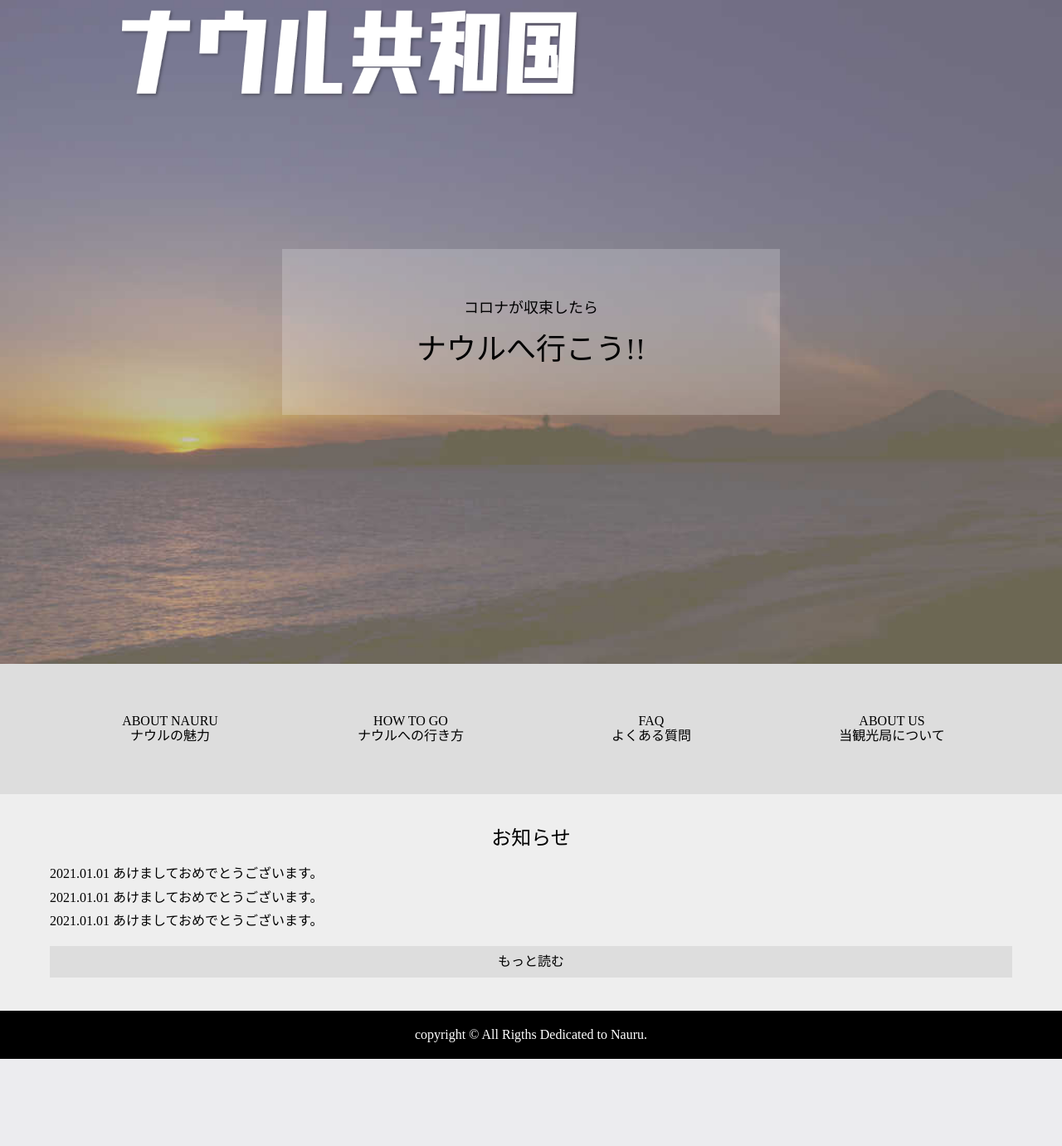
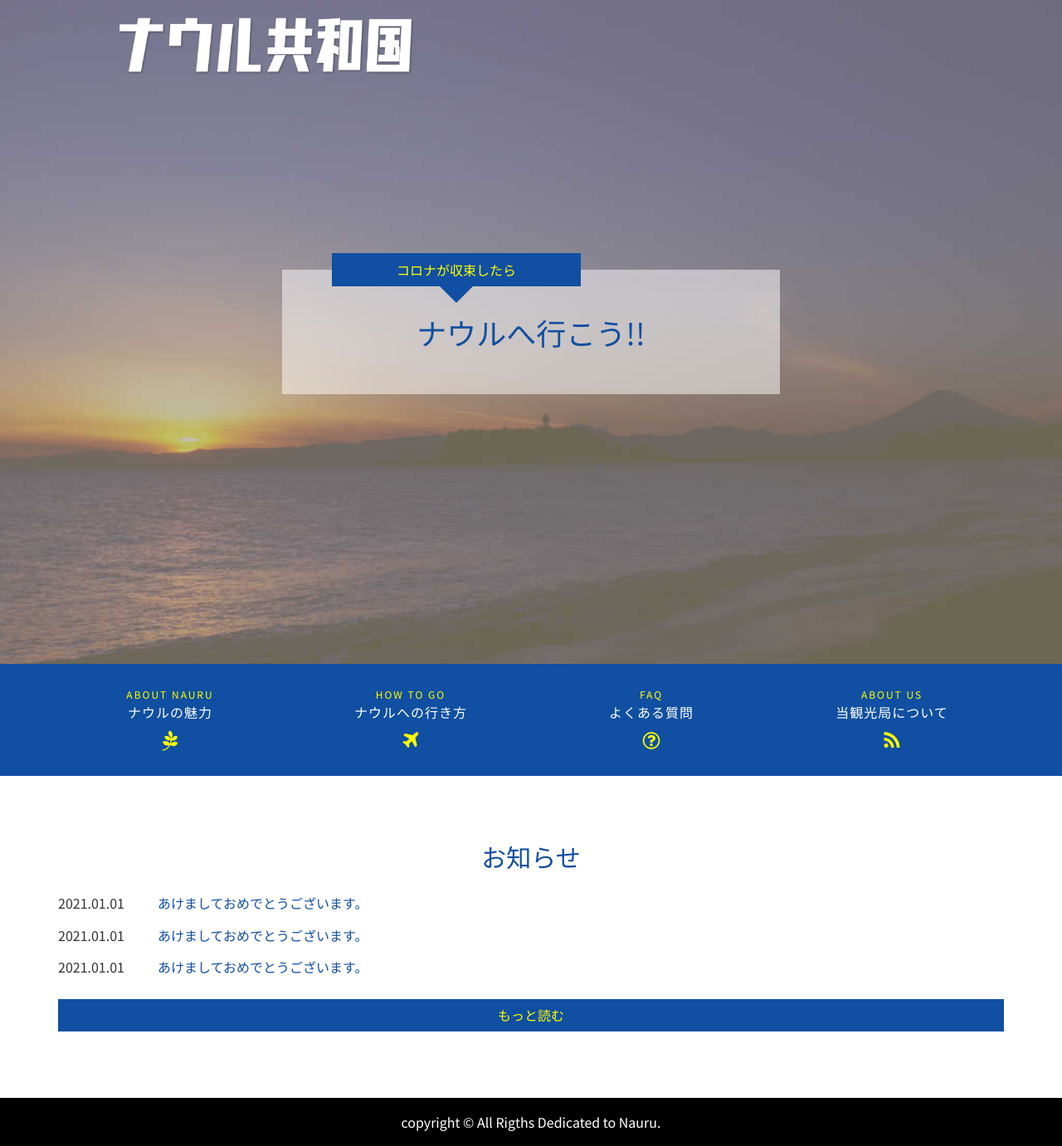
Before and after one commit to ad5jp/nauru, a PHP site: page / in a window 1280 px wide. Shown: the whole page at 83% size. Before the commit the page ends 1276 px from the top, so only its background shows below. Run offline with PHP 8.4, Linux system fonts and the light colour scheme.

Commit message:
お試しデザイン

```diff
--- a/css/home.css
+++ b/css/home.css
@@ -1,15 +1,29 @@
-.home-main {
-  position: relative;
+.home {
+  padding-bottom: 50px;
+}
+
+.home-background {
+  position: fixed;
+  left: 0;
+  top: 0;
+  z-index: -1;
   width: 100%;
   height: 100vh;
   background: url(../images/home/back.jpg);
   background-size: cover;
 }
 
+.home-main {
+  position: relative;
+  width: 100%;
+  height: 100vh;
+}
+
 .home-main-branding {
   position: absolute;
   left: 10%;
-  top: 0;
+  top: 10px;
+  width: 30%;
   padding: 10px;
 }
 
@@ -34,22 +48,42 @@
   bottom: 0;
   width: calc(100% - 20px);
   max-width: 600px;
-  height: 200px;
+  height: 150px;
   margin: auto;
   padding: 40px 0;
   text-align: center;
-  line-height: 50px;
-  background: rgba(255,255,255,0.2);
-  color: #000;
+  line-height: 70px;
+  background: rgba(255,255,255,0.5);
+  color: #104FA1;
   font-size: 36px;
 }
 
-.home-main-tagline small {
-  font-size: 18px;
+.home-main-tagline-baloon {
+  position: absolute;
+  left: 0;
+  right: 30%;
+  top: -20px;
+  width: 50%;
+  height: 40px;
+  margin: auto;
+  text-align: center;
+  line-height: 40px;
+  background: #104FA1;
+  color: #FEFF00;
+  font-size: 16px;
+}
+
+.home-main-tagline-baloon::after {
+  content: "";
+  position: absolute;
+  top: 40px;
+  left: calc(50% - 20px);
+  border: 20px solid transparent;
+  border-top-color: #104FA1;
 }
 
 .home-nav {
-  background: #DDD;
+  background: #104FA1;
 }
 
 .home-nav-list {
@@ -59,9 +93,8 @@
 
 .home-nav-list-item {
   flex-basis: 25%;
-  padding: 60px 10px;
+  padding: 30px 10px;
   text-align: center;
-  background: #DDD;
 }
 
 @media (max-width: 870px) {
@@ -71,26 +104,63 @@
 }
 
 .home-nav-list-item:hover {
-  background: #EEE;
+  background: rgba(255,255,255,0.1);
+}
+
+.home-nav-list-item-subtitle {
+  margin-bottom: 5px;
+  letter-spacing: 2px;
+  color: #FEFF00;
+  font-size: 12px;
+}
+
+.home-nav-list-item-title {
+  margin-bottom: 10px;
+  letter-spacing: 1px;
+  color: #FFF;
+  font-size: 16px;
+}
+
+.home-nav-list-item-icon {
+  color: #FEFF00;
+  font-size: 24px;
 }
 
 .home-topics {
-  padding: 40px 0;
-  background: #EEE;
+  width: calc(100% - 20px);
+  max-width: 1200px;
+  margin: 50px auto 0;
+  padding: 30px;
+  background: rgba(255,255,255,0.5);
 }
 
 .home-topics-title {
-  margin-bottom: 20px;
+  margin-bottom: 30px;
   text-align: center;
-  font-size: 24px;
+  font-size: 30px;
+  color: #104FA1;
 }
 
 .home-topics-list {
-  margin-bottom: 20px;
+  margin-bottom: 30px;
 }
 
 .home-topics-list-item {
-  margin-bottom: 10px;
+  margin-bottom: 20px;
+  display: flex;
+}
+
+.home-topics-list-item-date {
+  flex-basis: 120px;
+  color: #333;
+}
+
+.home-topics-list-item-title {
+  color: #104FA1;
+}
+
+.home-topics-list-item-title:hover {
+  text-decoration: underline;
 }
 
 .home-topics-list-item:last-child {
@@ -100,6 +170,7 @@
 .home-topics-more {
   display: block;
   padding: 10px;
-  background: #DDD;
+  background: #104FA1;
   text-align: center;
+  color: #FEFF00;
 }
--- a/css/shared.css
+++ b/css/shared.css
@@ -1,3 +1,9 @@
+/**
+ * FONT
+ */
+* {
+	font-family: 'Noto Sans JP', sans-serif;
+}
 /**
  * HEADER
  */
--- a/index.html
+++ b/index.html
@@ -17,6 +17,8 @@
     <link rel="icon" href="">
     <link rel="apple-touch-icon" sizes="120x120" href="">
     <link rel="stylesheet" href="./css/destyle.css">
+    <link rel="stylesheet" href="//fonts.googleapis.com/css?family=Noto+Sans+JP%3A100%2C300%2C400%2C500%2C700%2C900&#038;display=swap&#038;subset=japanese&#038;">
+    <link rel="stylesheet" href="//cdnjs.cloudflare.com/ajax/libs/font-awesome/4.7.0/css/font-awesome.min.css">
     <link rel="stylesheet" href="./css/shared.css">
     <link rel="stylesheet" href="./css/home.css">
 </head>
@@ -24,10 +26,12 @@
 
 <main class="home">
 
+<div class="home-background"></div>
+
 <section class="home-main">
     <h1 class="home-main-branding"><a href="./"><img src="./images/shared/logo.png" alt=""></a></h1>
     <div class="home-main-tagline">
-        <p><small>コロナが収束したら</small></p>
+        <div class="home-main-tagline-baloon">コロナが収束したら</div>
         <p>ナウルへ行こう!!</p>
     </div>
 </section>
@@ -38,18 +42,22 @@
             <a href="./about.html" class="home-nav-list-item">
                 <div class="home-nav-list-item-subtitle">ABOUT NAURU</div>
                 <div class="home-nav-list-item-title">ナウルの魅力</div>
+                <div class="home-nav-list-item-icon"><i class="fa fa-pagelines"></i></div>
             </a>
             <a href="./howtogo.html" class="home-nav-list-item">
                 <div class="home-nav-list-item-subtitle">HOW TO GO</div>
                 <div class="home-nav-list-item-title">ナウルへの行き方</div>
+                <div class="home-nav-list-item-icon"><i class="fa fa-plane"></i></div>
             </a>
             <a href="./faq.html" class="home-nav-list-item">
                 <div class="home-nav-list-item-subtitle">FAQ</div>
                 <div class="home-nav-list-item-title">よくある質問</div>
+                <div class="home-nav-list-item-icon"><i class="fa fa-question-circle-o"></i></div>
             </a>
             <a href="./aboutus.html" class="home-nav-list-item">
                 <div class="home-nav-list-item-subtitle">ABOUT US</div>
                 <div class="home-nav-list-item-title">当観光局について</div>
+                <div class="home-nav-list-item-icon"><i class="fa fa-rss"></i></div>
             </a>
         </nav>
     </div>
@@ -57,7 +65,6 @@
 
 <section class="home-topics">
     <h2 class="home-topics-title">お知らせ</h2>
-    <div class="inner">
     <ul class="home-topics-list">
         <li class="home-topics-list-item">
             <date class="home-topics-list-item-date">2021.01.01</date>
@@ -73,7 +80,6 @@
         </li>
     </ul>
     <a href="./topics.html" class="home-topics-more">もっと読む</a>
-    </div>
 </section>
 
 </main><!--//.home-->
```
Lines whose indentation alone changed are shown as unchanged.
